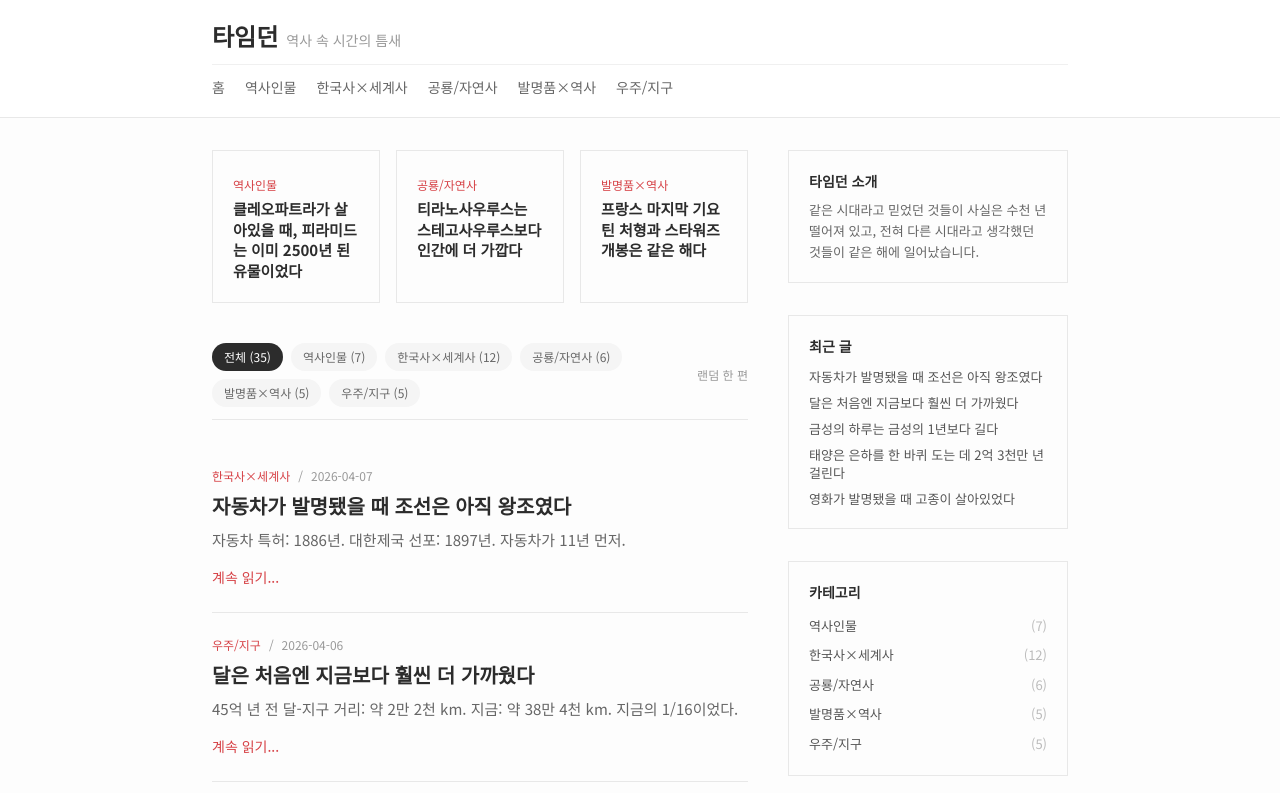
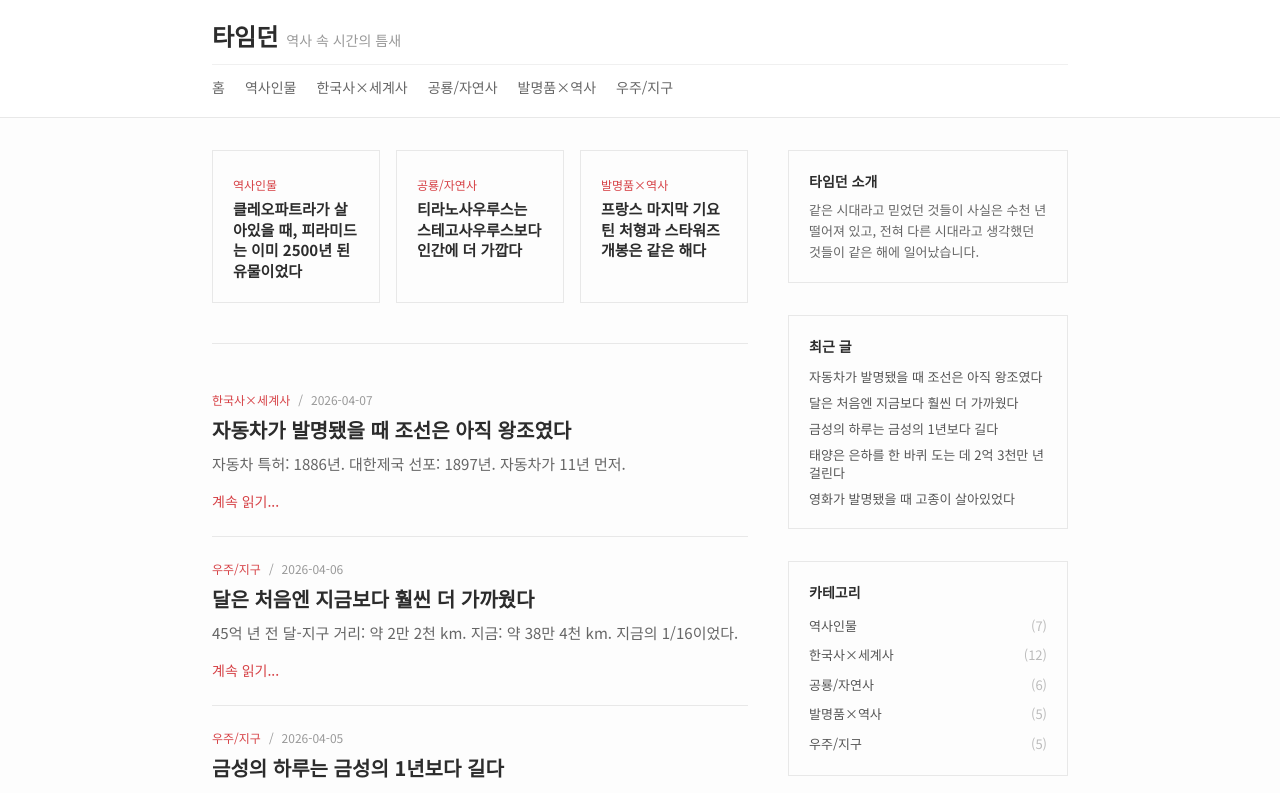
Before and after one commit to donebystudio-kor/timedone, a Next.js app: page / in a window 1280 px wide. Shown: the top 793 px of the page. Built offline with nearby package versions, Linux system fonts and the light colour scheme.

Commit message:
remove: 홈 카테고리 탭/랜덤 버튼 제거 (헤더 네비와 중복)
Co-Authored-By: Claude Opus 4.6 <noreply@anthropic.com>

```diff
--- a/components/HomeClient.tsx
+++ b/components/HomeClient.tsx
@@ -14,7 +14,6 @@ const FEATURED_SLUGS = [
 const POSTS_PER_PAGE = 10;
 
 export default function HomeClient({ posts }: { posts: Post[] }) {
-  const [activeCategory, setActiveCategory] = useState("all");
   const [page, setPage] = useState(1);
 
   const sortedPosts = [...posts].sort(
@@ -25,22 +24,9 @@ export default function HomeClient({ posts }: { posts: Post[] }) {
     posts.find((p) => p.slug === slug)
   ).filter(Boolean) as Post[];
 
-  const filteredPosts =
-    activeCategory === "all"
-      ? sortedPosts
-      : sortedPosts.filter((p) => p.category === activeCategory);
-
-  const totalPages = Math.ceil(filteredPosts.length / POSTS_PER_PAGE);
-  const pagedPosts = filteredPosts.slice(0, page * POSTS_PER_PAGE);
+  const totalPages = Math.ceil(sortedPosts.length / POSTS_PER_PAGE);
+  const pagedPosts = sortedPosts.slice(0, page * POSTS_PER_PAGE);
   const hasMore = page < totalPages;
-
-  // 랜덤 포스트
-  const randomSlug = posts[Math.floor(Math.random() * posts.length)]?.slug;
-
-  const handleCategoryChange = (categoryId: string) => {
-    setActiveCategory(categoryId);
-    setPage(1);
-  };
 
   return (
     <div>
@@ -67,43 +53,8 @@ export default function HomeClient({ posts }: { posts: Post[] }) {
         </div>
       </section>
 
-      {/* 카테고리 탭 + 랜덤 버튼 */}
-      <div className="flex items-center justify-between mb-6 border-b border-[#e8e8e8] pb-3">
-        <div className="flex flex-wrap gap-2">
-          <button
-            onClick={() => handleCategoryChange("all")}
-            className={`text-xs px-3 py-1.5 rounded-full transition-colors ${
-              activeCategory === "all"
-                ? "bg-[#2c2c2c] text-white"
-                : "bg-[#f5f5f5] text-[#666] hover:bg-[#eee]"
-            }`}
-          >
-            전체 ({posts.length})
-          </button>
-          {CATEGORIES.map((cat) => {
-            const count = posts.filter((p) => p.category === cat.id).length;
-            return (
-              <button
-                key={cat.id}
-                onClick={() => handleCategoryChange(cat.id)}
-                className={`text-xs px-3 py-1.5 rounded-full transition-colors ${
-                  activeCategory === cat.id
-                    ? "bg-[#2c2c2c] text-white"
-                    : "bg-[#f5f5f5] text-[#666] hover:bg-[#eee]"
-                }`}
-              >
-                {cat.name} ({count})
-              </button>
-            );
-          })}
-        </div>
-        <Link
-          href={`/posts/${randomSlug}`}
-          className="text-xs text-[#999] hover:text-[#d64045] whitespace-nowrap ml-3"
-        >
-          랜덤 한 편
-        </Link>
-      </div>
+      {/* 구분선 */}
+      <div className="mb-6 border-b border-[#e8e8e8]" />
 
       {/* 포스트 목록 */}
       <div>
@@ -119,7 +70,7 @@ export default function HomeClient({ posts }: { posts: Post[] }) {
             onClick={() => setPage((p) => p + 1)}
             className="text-sm text-[#666] border border-[#e8e8e8] px-6 py-2.5 hover:border-[#d64045] hover:text-[#d64045] transition-colors"
           >
-            더 보기 ({pagedPosts.length}/{filteredPosts.length})
+            더 보기 ({pagedPosts.length}/{sortedPosts.length})
           </button>
         </div>
       )}
```
